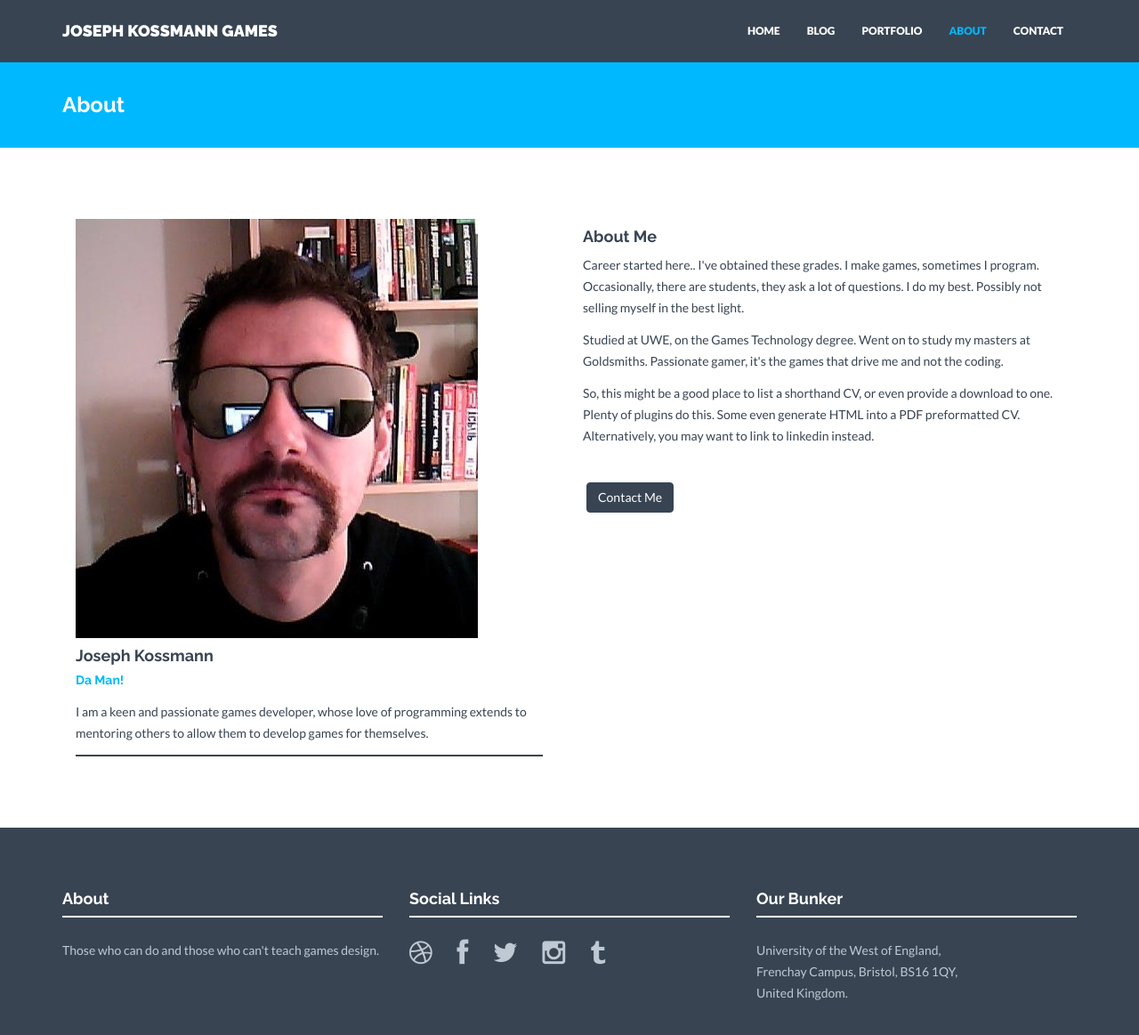
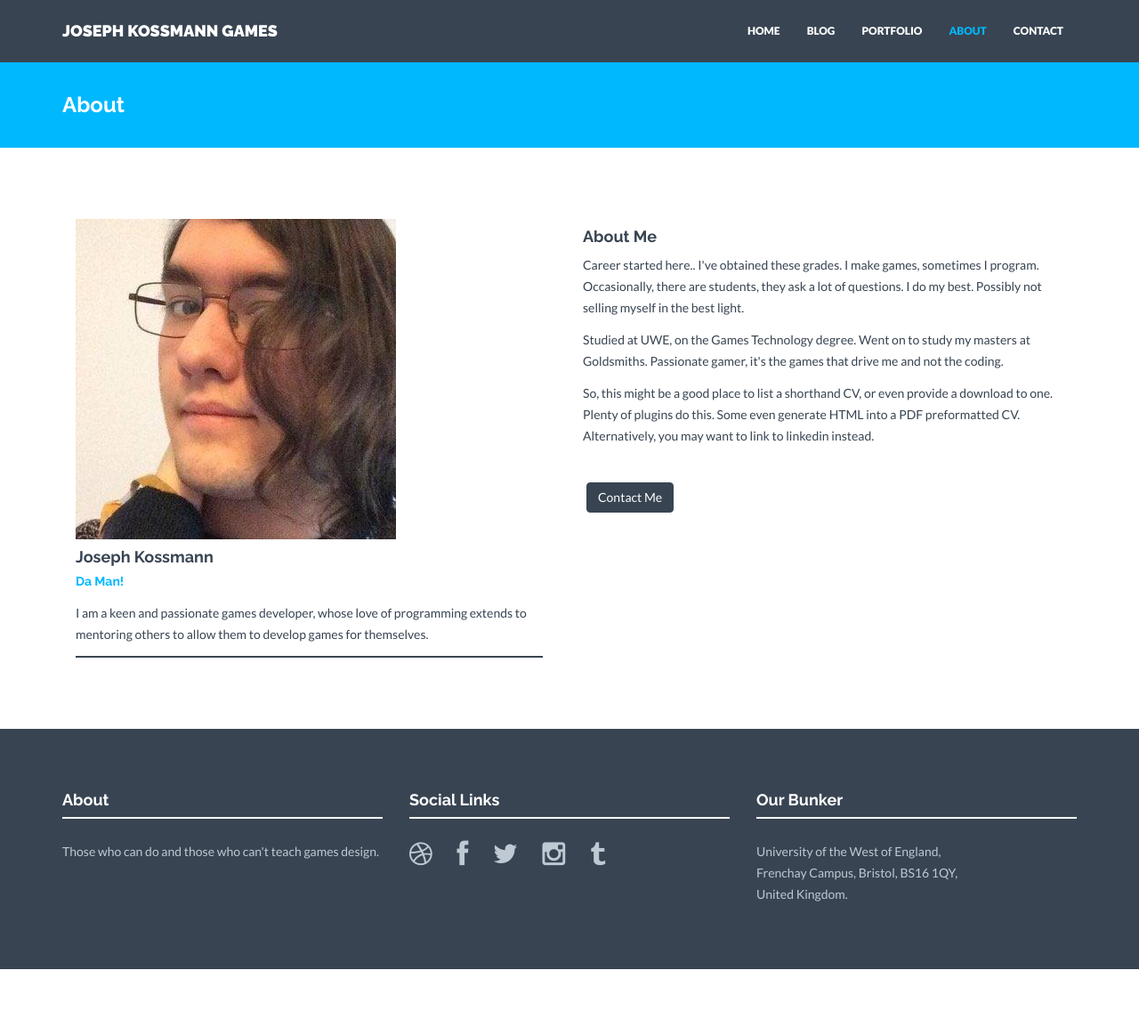
Before and after one commit to JosephKossmann/JosephKossmann.github.io, a Jekyll site: the page built from about.html, in a window 1280 px wide and 1200 px high. Shown: the top 1163 px of the window at 89% size. Built offline with Jekyll 4.4.1, drawn with Linux system fonts in a browser that asks for light colours; nearby versions of some CDN libraries.

Commit message:
Update _config.yml

```diff
--- a/_config.yml
+++ b/_config.yml
@@ -66,7 +66,7 @@ members:
   - name: Joseph Kossmann
     position: Da Man!
     text: I am a keen and passionate games developer, whose love of programming extends to mentoring others to allow them to develop games for themselves.
-    img: profile_1.jpg
+    img: 15726894_997609800343432_1271026988817789256_n.jpg
     social:
       - title: envelope #use for email address
         url: mailto:joseph2.kossmann@uwe.ac.uk
```
